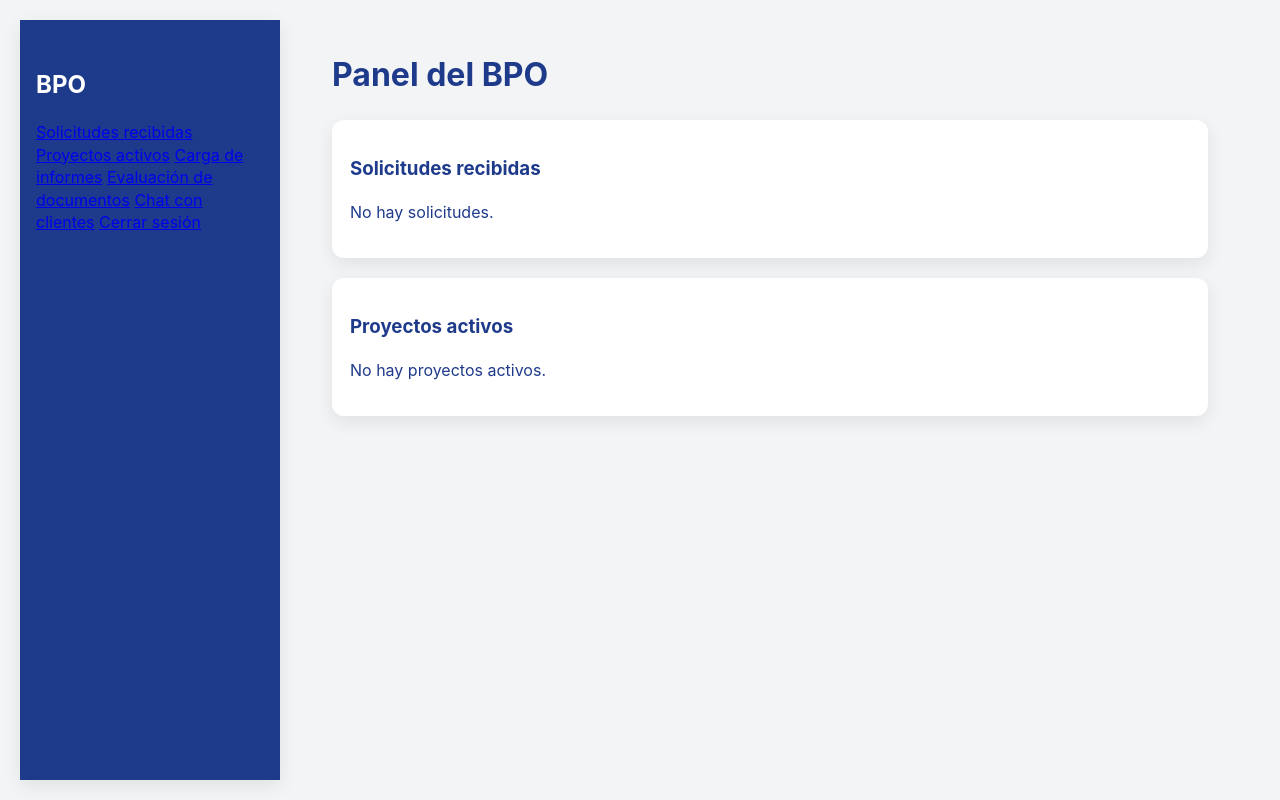
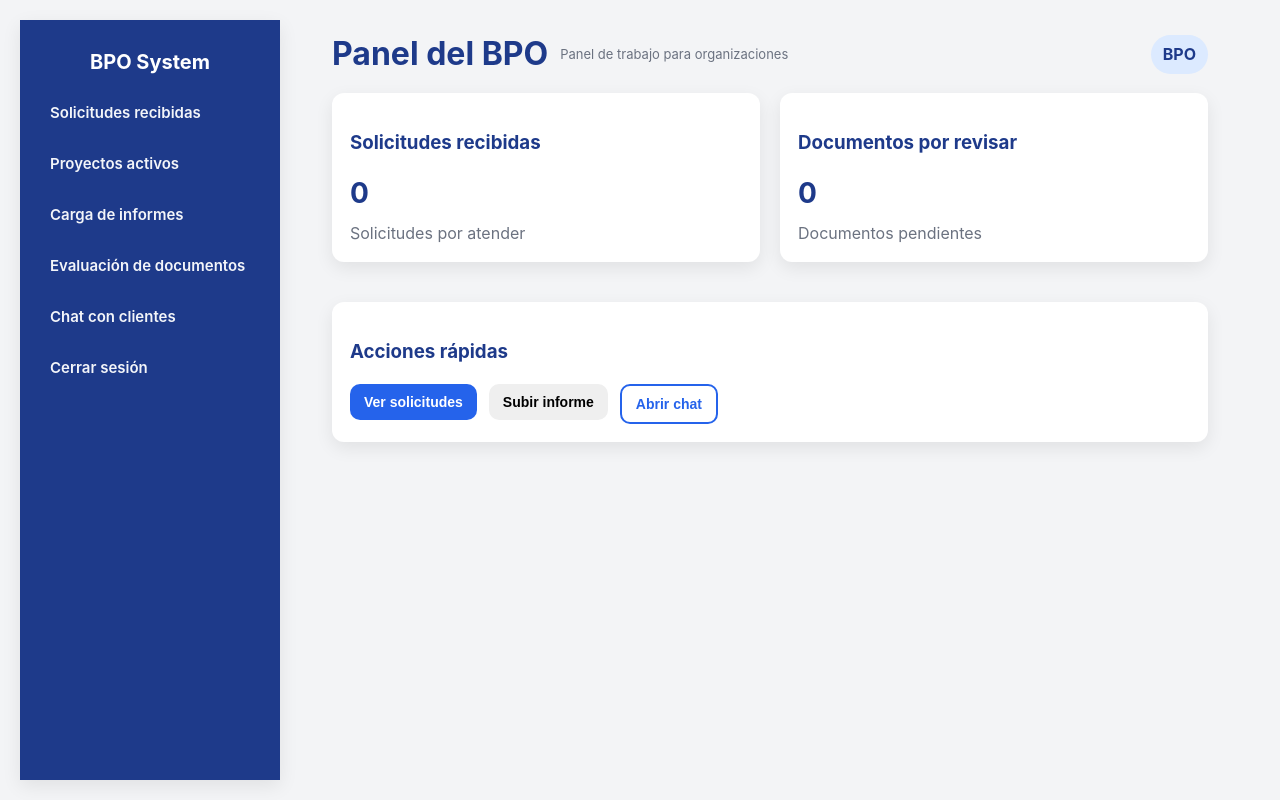
Before and after one commit to EdwinLeon39/Prototipo-de-alta-fidelidad, a plain HTML site: page dashboard-bpo.html in a window 1280 px wide. Drawn offline with Linux system fonts and the light colour scheme.

Commit message:
Update dashboard-bpo.html

```diff
--- a/dashboard-bpo.html
+++ b/dashboard-bpo.html
@@ -1,35 +1,62 @@
 <!DOCTYPE html>
 <html lang="es">
 <head>
-    <meta charset="UTF-8">
+  <meta charset="utf-8"/>
   <title>Panel BPO</title>
+  <meta name="viewport" content="width=device-width,initial-scale=1" />
   <link rel="stylesheet" href="styles.css">
+  <script src="script.js" defer></script>
 </head>
+<body data-page="dash-bpo">
 
-<body>
-
-<div class="sidebar">
-    <h2>BPO</h2>
+<div class="app">
+  <aside class="sidebar">
+    <div class="logo">BPO System</div>
+    <nav>
       <a href="proyectos.html">Solicitudes recibidas</a>
       <a href="proyectos.html">Proyectos activos</a>
       <a href="subir-documentos.html">Carga de informes</a>
       <a href="proyectos.html">Evaluación de documentos</a>
       <a href="chat.html">Chat con clientes</a>
-    <a href="index.html">Cerrar sesión</a>
+      <a href="#" onclick="logout()">Cerrar sesión</a>
+    </nav>
+  </aside>
+
+  <main class="main">
+    <div class="header-row">
+      <div class="hgroup">
+        <h1 style="margin:0">Panel del BPO</h1>
+        <div style="color:var(--muted);font-size:13px">Panel de trabajo para organizaciones</div>
+      </div>
+      <div class="hgroup">
+        <div class="user">BPO</div>
+      </div>
     </div>
 
-<div class="main">
-    <h1>Panel del BPO</h1>
-
+    <div style="display:grid;grid-template-columns:repeat(2,1fr);gap:20px">
       <div class="card">
         <h3>Solicitudes recibidas</h3>
-        <p>No hay solicitudes.</p>
+        <div style="font-size:28px;font-weight:700" id="projCountB">0</div>
+        <div style="color:var(--muted);margin-top:8px">Solicitudes por atender</div>
       </div>
 
       <div class="card">
-        <h3>Proyectos activos</h3>
-        <p>No hay proyectos activos.</p>
+        <h3>Documentos por revisar</h3>
+        <div style="font-size:28px;font-weight:700" id="docCountB">0</div>
+        <div style="color:var(--muted);margin-top:8px">Documentos pendientes</div>
       </div>
+    </div>
+
+    <div style="margin-top:20px" class="card">
+      <h3>Acciones rápidas</h3>
+      <div style="display:flex;gap:12px;margin-top:12px">
+        <a href="proyectos.html"><button class="btn btn-primary">Ver solicitudes</button></a>
+        <a href="subir-documentos.html"><button class="btn">Subir informe</button></a>
+        <a href="chat.html"><button class="btn btn-ghost">Abrir chat</button></a>
+      </div>
+    </div>
+
+  </main>
 </div>
 
 </body>
```
Lines whose indentation alone changed are shown as unchanged.
